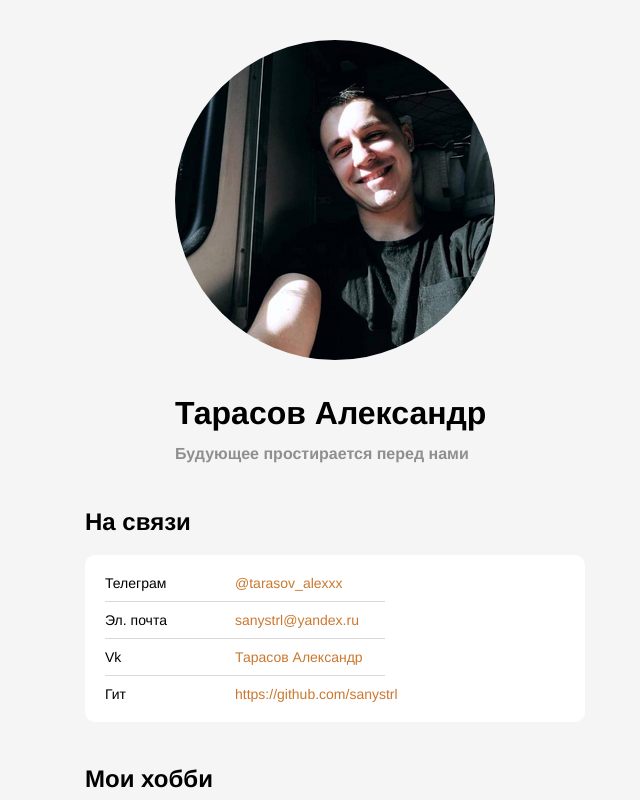
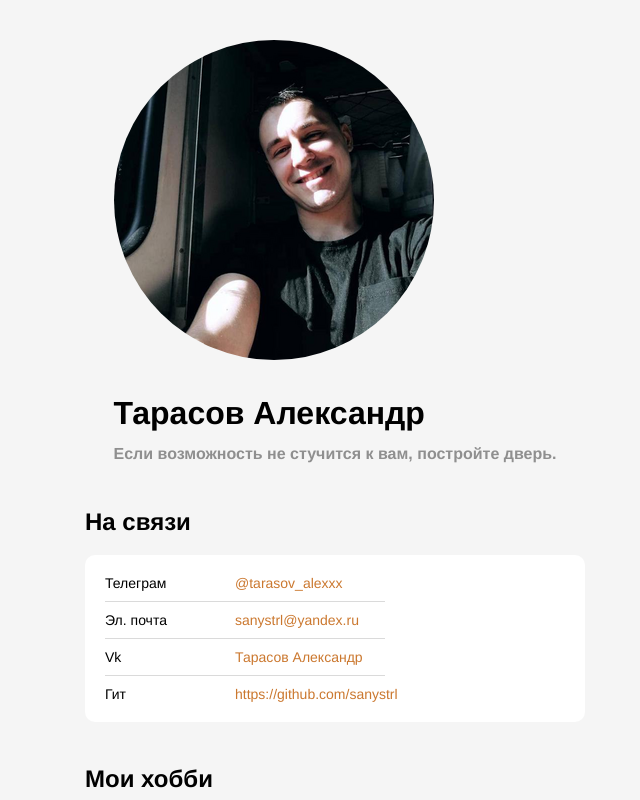
Before and after one commit to sanystrl/sanystrl.github.io, a plain HTML site: page index.html in a window 1280 px wide. Shown: the top 800 px of the page, without its empty margins (305-945 px from the left). Drawn offline with Linux system fonts and the light colour scheme.

Commit message:
Файлы сайта-визитки

```diff
--- a/index.html
+++ b/index.html
@@ -12,7 +12,7 @@
     <header class="header">
       <img src="./avatar.png" alt="avatar" class="header__avatar" />
       <h1 class="header__title">Тарасов Александр</h1>
-      <h3 class="header__subtitle">Будующее простирается перед нами</h3>
+      <h3 class="header__subtitle">Если возможность не стучится к вам, постройте дверь.</h3>
     </header>
     <main>
       <section class="links">
```
